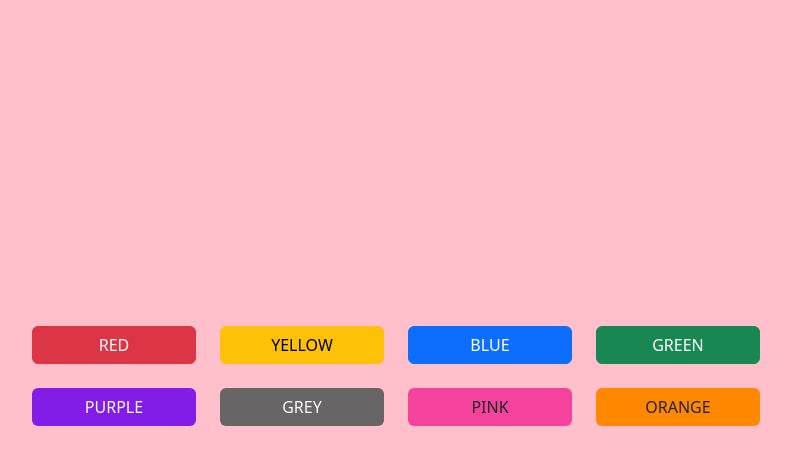
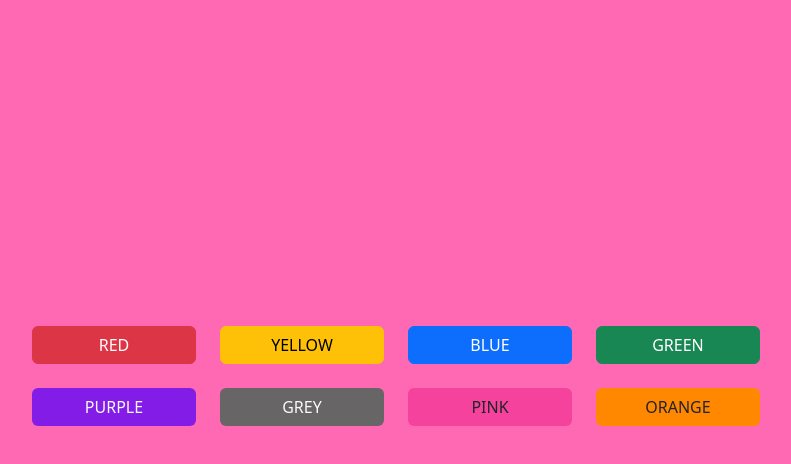
Before and after one commit to AmaldevCB/bg-color-changer, a plain HTML site: page index.html in a window 1280 px wide. Both pictures are taken after a click on the button "PINK". Shown: the whole page, without its empty margins (248-1039 px from the left). Drawn offline with nearby package versions, Linux system fonts and the light colour scheme.

Commit message:
Update index.html

```diff
--- a/index.html
+++ b/index.html
@@ -68,7 +68,7 @@
         body.style.background = "grey"
     }
     function pink() {
-        body.style.background = "pink"
+        body.style.background = "hotpink"
     }
     function orange() {
         body.style.background = "orange"
```
